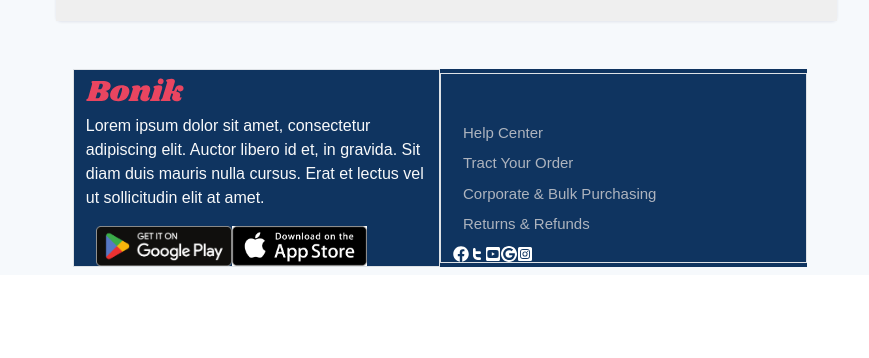
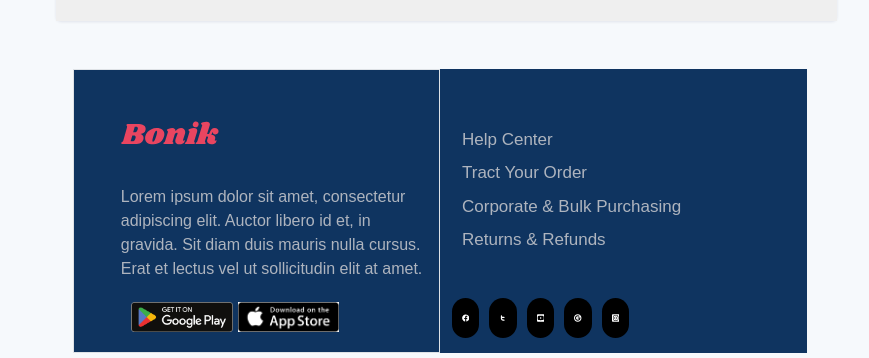
Before and after one commit to Vaishuraju/demo, a React (Create React App) app: page / in a window 1280 px wide. Shown: the part 3873-4231 px from the top of the page, without its empty margins (344-1213 px from the left). Before the commit the page ends 4148 px from the top, so only its background shows below. Built offline with nearby package versions, Linux system fonts and the light colour scheme.

Commit message:
commit14

```diff
--- a/src/Css-file/Section5.css
+++ b/src/Css-file/Section5.css
@@ -13,7 +13,32 @@
     list-style-type: none;
     color: rgb(174, 180, 190);
     font-family: sans-serif;
-    font-size: 15px;
+    font-size: 17px;
     padding: 40px 10px 10px 10px;
 
 }
+.footer-bonik-icon{
+    padding:15px 55px 15px 0px;
+    width: 50%;
+    height: 100px;
+}
+.footer-bonik-section{
+    margin:15px 0px 15px 35px;
+}
+.footer-para{
+    color: rgb(174, 180, 190);
+    font-family: sans-serif;
+    font-size: 16px;
+}
+.footer-section-gpay{
+          margin: 5px 5px 5px 0px;
+}
+.footer-social-icon{
+    width: 8%;
+    height: 40px;
+    padding: 10px;
+     margin: 35px 10px 5px 0px;
+     border-radius: 100px;
+     background-color: black;
+     color:white;
+}
--- a/src/Js-file/Section5.js
+++ b/src/Js-file/Section5.js
@@ -19,29 +19,29 @@ function Section5() {
         <Container fluid>
             <Row className='footer-section mx-auto' >
                 <Col className='border' xl={6}>
-                  <div>
-                    <img src={Bonik} alt='image'/>
-                    <p className='text-light'>Lorem ipsum dolor sit amet, consectetur adipiscing elit. Auctor libero id et, in gravida. Sit diam duis mauris
+                  <div className='footer-bonik-section'>
+                    <img className='footer-bonik-icon' src={Bonik} alt='image'/>
+                    <p className='footer-para'>Lorem ipsum dolor sit amet, consectetur adipiscing elit. Auctor libero id et, in gravida. Sit diam duis mauris
                        nulla cursus. Erat et lectus vel ut sollicitudin elit at amet.</p>
                        <div className='footer-section-image d-flex'>
-                       <img src={Gpay} alt='img'/>
-                       <img src={Appstore} alt='img'/>
+                       <img  className='footer-section-gpay' src={Gpay} alt='img'/>
+                       <img className='footer-section-gpay' src={Appstore} alt='img'/>
                        </div>
                   </div>
                 </Col>
-                <Col className='border text-white' xl={6}>
+                <Col xl={6}>
                   <div className='footer-section-list'>
                   <li className='mt-2'>Help Center</li>
                   <li  className='mt-2'>Tract Your Order</li>
                   <li  className='mt-2'>Corporate & Bulk Purchasing</li>
                   <li  className='mt-2'>Returns & Refunds</li>
                   </div>
-                  <div className='d-flex'>
-                  <FaFacebook />
-                  <CgTwitter />
-                  <FaYoutubeSquare />
-                  <ImGoogle3 />
-                  <FaInstagramSquare />
+                  <div className='footer-social-icons d-flex'>
+                  <FaFacebook className='footer-social-icon' />
+                  <CgTwitter  className='footer-social-icon' />
+                  <FaYoutubeSquare  className='footer-social-icon' />
+                  <ImGoogle3  className='footer-social-icon' />
+                  <FaInstagramSquare  className='footer-social-icon' />
 
 
 
```
